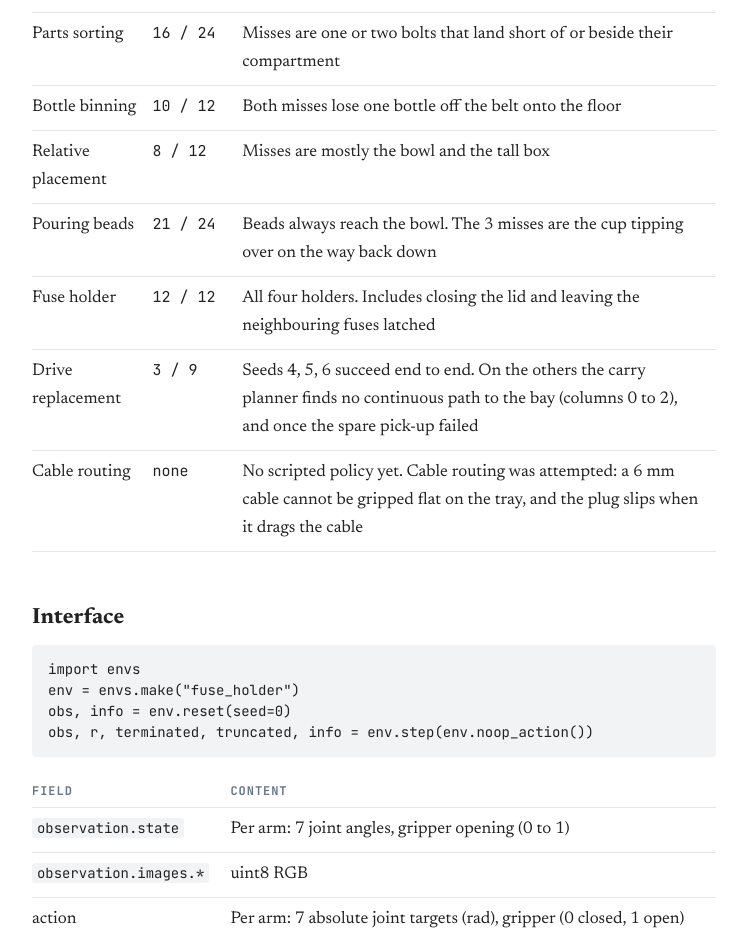
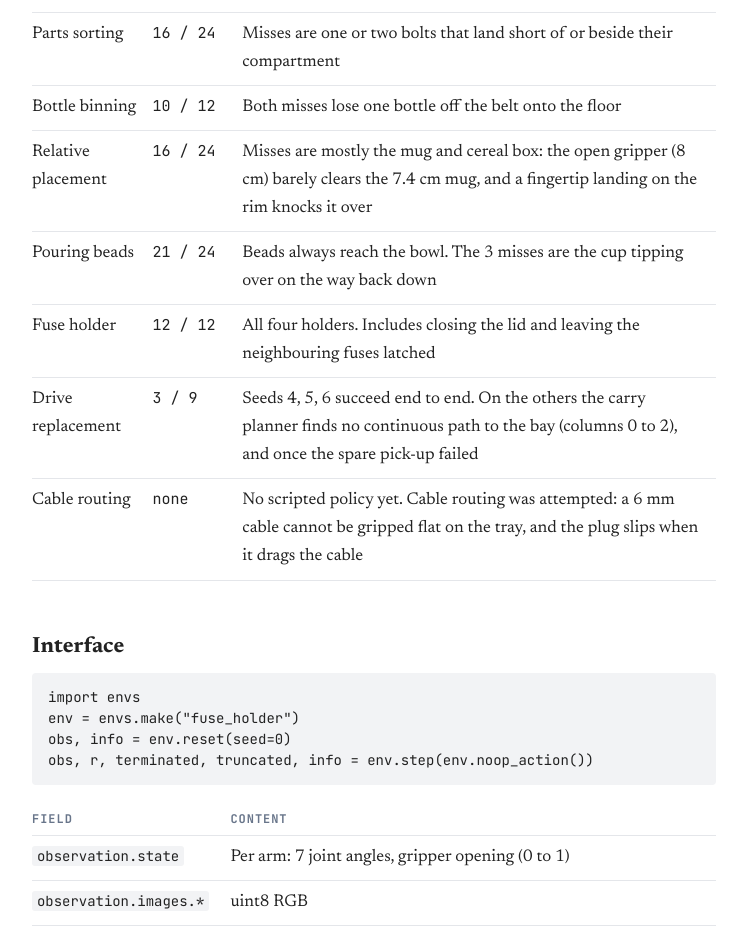
Before and after one commit to dhruv1710/rack-cable-act, a plain HTML site: page public/envs/index.html in a window 1280 px wide. Shown: the part 3762-4692 px from the top of the page, without its empty margins (380-1127 px from the left). Drawn offline with Linux system fonts and the light colour scheme.

Commit message:
Relative placement: measure 16/24 over 24 seeds, document the mug-rim failure
Co-Authored-By: Claude Sonnet 5.5 <noreply@anthropic.com>

```diff
--- a/public/envs/index.html
+++ b/public/envs/index.html
@@ -119,7 +119,7 @@ figure.g figcaption{font-size:14px;line-height:1.4}
   <tr><td>Handoff</td><td class="n">10 / 10</td><td>Random bar position and yaw</td></tr>
   <tr><td>Parts sorting</td><td class="n">16 / 24</td><td>Misses are one or two bolts that land short of or beside their compartment</td></tr>
   <tr><td>Bottle binning</td><td class="n">10 / 12</td><td>Both misses lose one bottle off the belt onto the floor</td></tr>
-  <tr><td>Relative placement</td><td class="n">8 / 12</td><td>Misses are mostly the bowl and the tall box</td></tr>
+  <tr><td>Relative placement</td><td class="n">16 / 24</td><td>Misses are mostly the mug and cereal box: the open gripper (8 cm) barely clears the 7.4 cm mug, and a fingertip landing on the rim knocks it over</td></tr>
   <tr><td>Pouring beads</td><td class="n">21 / 24</td><td>Beads always reach the bowl. The 3 misses are the cup tipping over on the way back down</td></tr>
   <tr><td>Fuse holder</td><td class="n">12 / 12</td><td>All four holders. Includes closing the lid and leaving the neighbouring fuses latched</td></tr>
   <tr><td>Drive replacement</td><td class="n">3 / 9</td><td>Seeds 4, 5, 6 succeed end to end. On the others the carry planner finds no continuous path to the bay (columns 0 to 2), and once the spare pick-up failed</td></tr>
```
Also changed, not shown: 1 other file.
